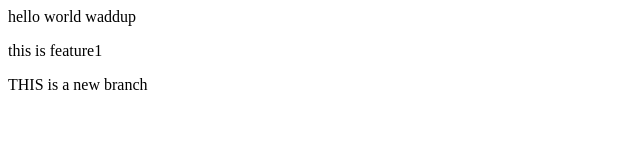
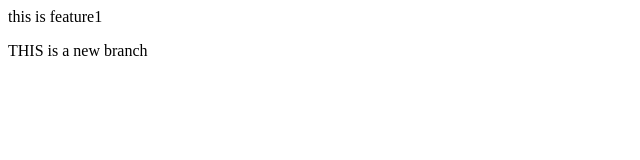
Before and after one commit to DishaV345/APNACOLLEGE, a plain HTML site: page index.html in a window 1280 px wide. Shown: the whole page, without its empty margins (0-640 px from the left). Drawn offline with Linux system fonts and the light colour scheme.

Commit message:
solved conflicts

```diff
--- a/index.html
+++ b/index.html
@@ -1,3 +1,3 @@
-<p>hello world waddup</p>
+
 <p>this is feature1</p>
 <p>THIS is a new branch</p>
```
